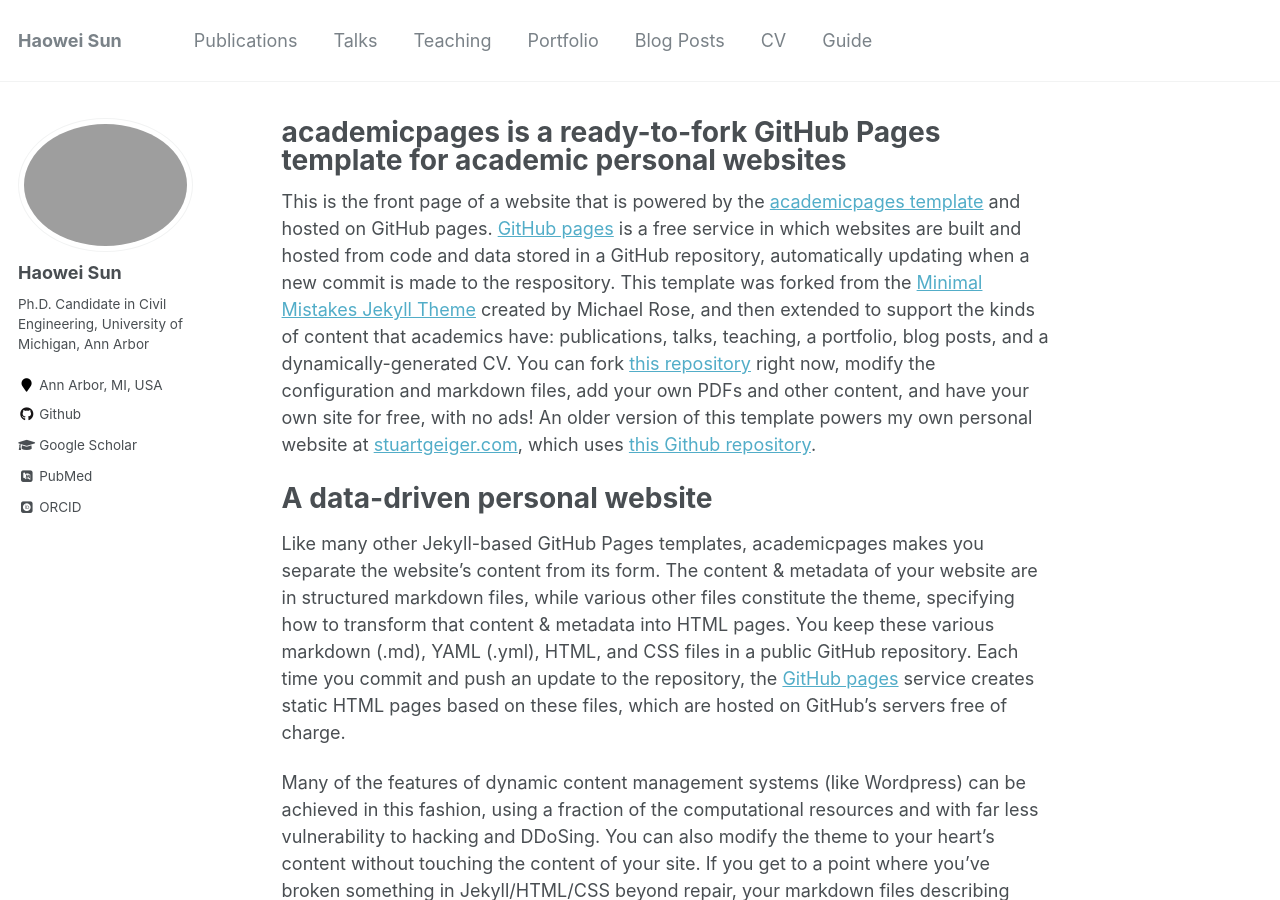
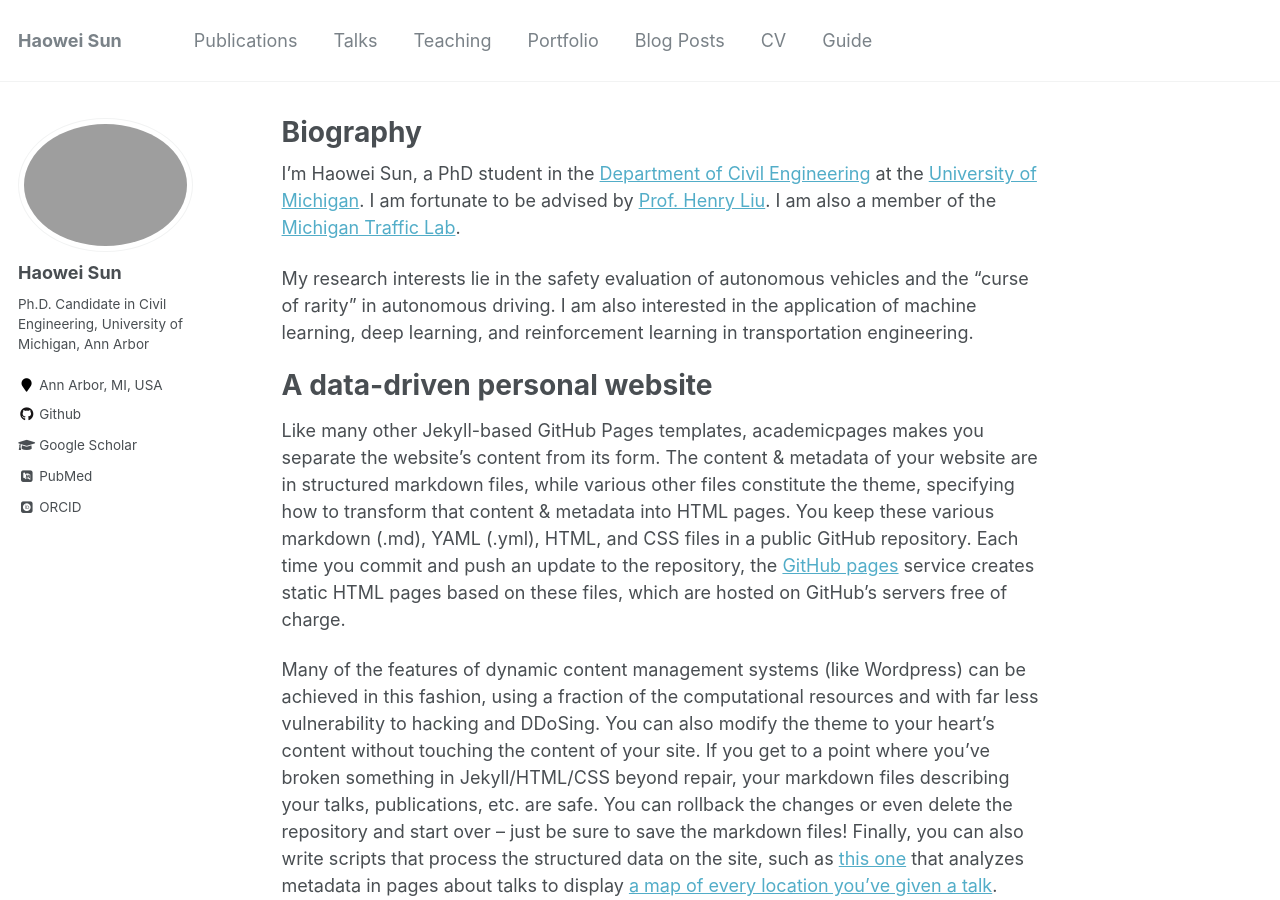
Before and after one commit to miracelplus/miracelplus.github.io, a Jekyll site: the page built from _pages/about.md, in a window 1280 px wide and 900 px high. Built offline with Jekyll 4.4.1, drawn with Linux system fonts in a browser that asks for light colours; some web fonts are replaced.

Commit message:
add biography

```diff
--- a/_pages/about.md
+++ b/_pages/about.md
@@ -1,6 +1,6 @@
 ---
 permalink: /
-title: "academicpages is a ready-to-fork GitHub Pages template for academic personal websites"
+title: "Biography"
 excerpt: "About me"
 author_profile: true
 redirect_from:
@@ -8,7 +8,9 @@ redirect_from:
   - /about.html
 ---
 
-This is the front page of a website that is powered by the [academicpages template](https://github.com/academicpages/academicpages.github.io) and hosted on GitHub pages. [GitHub pages](https://pages.github.com) is a free service in which websites are built and hosted from code and data stored in a GitHub repository, automatically updating when a new commit is made to the respository. This template was forked from the [Minimal Mistakes Jekyll Theme](https://mmistakes.github.io/minimal-mistakes/) created by Michael Rose, and then extended to support the kinds of content that academics have: publications, talks, teaching, a portfolio, blog posts, and a dynamically-generated CV. You can fork [this repository](https://github.com/academicpages/academicpages.github.io) right now, modify the configuration and markdown files, add your own PDFs and other content, and have your own site for free, with no ads! An older version of this template powers my own personal website at [stuartgeiger.com](http://stuartgeiger.com), which uses [this Github repository](https://github.com/staeiou/staeiou.github.io).
+I'm Haowei Sun, a PhD student in the [Department of Civil Engineering](https://cee.engin.umich.edu/) at the [University of Michigan](https://umich.edu/). I am fortunate to be advised by [Prof. Henry Liu](https://cee.engin.umich.edu/people/liu-henry/). I am also a member of the [Michigan Traffic Lab](https://traffic.engin.umich.edu/).
+
+My research interests lie in the safety evaluation of autonomous vehicles and the "curse of rarity" in autonomous driving. I am also interested in the application of machine learning, deep learning, and reinforcement learning in transportation engineering.
 
 A data-driven personal website
 ======
```
